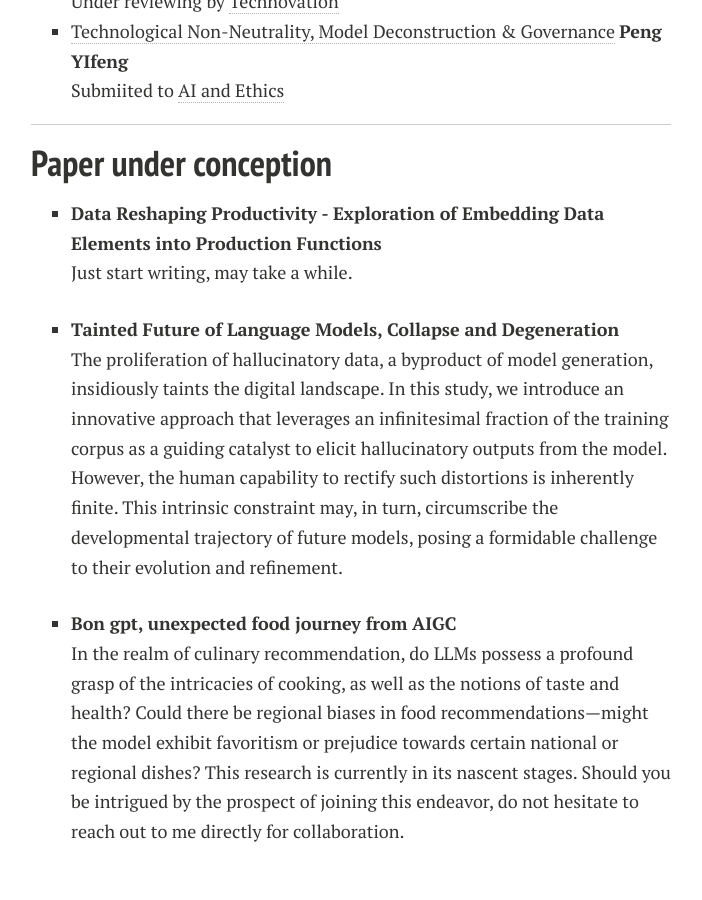
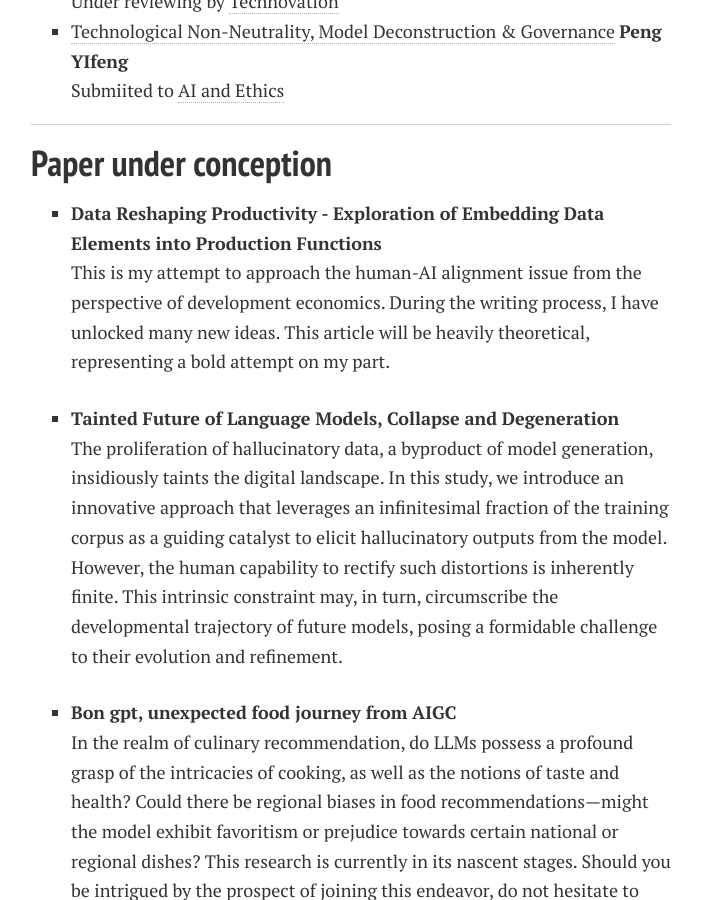
Before and after one commit to HeliumPeng/HeliumPeng.github.io, a Jekyll site: the page built from publications.md, in a window 1280 px wide and 900 px high, scrolled down 595 px. Shown: the whole window, without its empty margins (289-991 px from the left). Built offline with Jekyll 4.4.1, drawn with Linux system fonts in a browser that asks for light colours; nearby versions of some CDN libraries; comment, search, counter and statistics services are not loaded; a style sheet for code colours, icons or effects is not loaded.

```diff
--- a/publications.md
+++ b/publications.md
@@ -24,7 +24,8 @@ title: Publications
 ---
 
 ## Paper under conception
-  - **Data Reshaping Productivity - Exploration of Embedding Data Elements into Production Functions**<br>Just start writing, may take a while.
+  - **Data Reshaping Productivity - Exploration of Embedding Data Elements into Production Functions**<br>This is my attempt to approach the human-AI alignment issue from the perspective of development economics. During the writing process, I have unlocked many new ideas. This article will be heavily theoretical, representing a bold attempt on my part.
+
 
 
   - **Tainted Future of Language Models, Collapse and Degeneration**<br>The proliferation of hallucinatory data, a byproduct of model generation, insidiously taints the digital landscape.
```
Also changed, not shown: index.md (+1 -1 lines).
